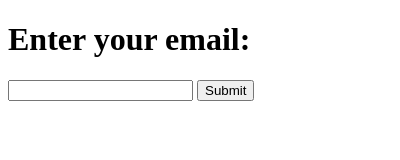
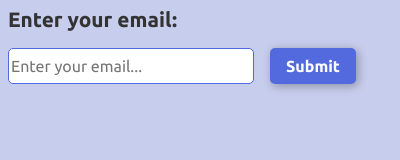
Before and after one commit to pittpt/snoopExtension, a browser extension: page popup/popup.html in a window 400 px wide. Both pictures are taken after typing "name@example.com" into the empty fields and a click on the button "Submit". Drawn offline with Linux system fonts and the light colour scheme.

Commit message:
update Email Input

```diff
--- a/popup/popup.css
+++ b/popup/popup.css
@@ -1,6 +1,66 @@
 body {
+  background-color: #c7cdec;
+  font-family: 'Ubuntu', sans-serif;
   min-width: 24rem; /* your desired width */
   max-width: 100%;
   position: relative;
   vertical-align: middle;
 }
+
+.email-form {
+  display: flex;
+  flex-direction: column;
+  gap: 1rem;
+}
+
+.email-form label {
+  font-size: 1.3rem;
+  font-weight: bold;
+  color: #333;
+}
+
+.input-container {
+  display: flex;
+  flex-direction: column;
+  gap: 0.3rem;
+}
+
+.box-container {
+  display: flex;
+  gap: 1rem;
+}
+
+#input {
+  font-family: inherit;
+  font-size: 1rem;
+  width: 15rem;
+  height: 2rem;
+  /* border: none; */
+  border-radius: 5px;
+  border: 1px solid #536adf;
+  outline: none;
+}
+
+.submit_button {
+  font-family: inherit;
+  font-size: 1rem;
+  background-color: #536adf;
+  padding: 0 1rem;
+  font-weight: bold;
+  color: #fff;
+  border: 1px solid #96b2ff;
+  border-radius: 5px;
+  border: none;
+  box-shadow: 2px 2px 10px rgba(0, 0, 0, 0.3);
+}
+
+.submit_button:hover {
+  opacity: 0.8;
+}
+
+.error-message {
+  color: rgb(253, 75, 75);
+  padding: 0;
+  margin: 0;
+  margin-left: 0.2rem;
+}
--- a/popup/popup.html
+++ b/popup/popup.html
@@ -4,16 +4,34 @@
     <meta charset="UTF-8" />
     <meta http-equiv="X-UA-Compatible" content="IE=edge" />
     <meta name="viewport" content="width=device-width, initial-scale=1.0" />
+    <link rel="preconnect" href="https://fonts.googleapis.com" />
+    <link rel="preconnect" href="https://fonts.gstatic.com" crossorigin />
+    <link
+      href="https://fonts.googleapis.com/css2?family=Ubuntu:wght@400;500;700&display=swap"
+      rel="stylesheet"
+    />
     <title>Snoop Extension</title>
     <link rel="stylesheet" href="popup.css" />
 
     <script defer src="popup.js"></script>
   </head>
   <body>
-    <h1>
-      <label for="email">Enter your email:</label>
-    </h1>
-    <input type="email" id="input" />
-    <button class="submit_button" id="submit_button">Submit</button>
+    <form class="email-form">
+      <label for="email">Enter your email: </label>
+      <div class="input-container">
+        <div class="box-container">
+          <input
+            type="email"
+            id="input"
+            name="email"
+            placeholder="Enter your email..."
+          />
+          <button type="submit" class="submit_button" id="submit_button">
+            Submit
+          </button>
+        </div>
+        <p class="error-message"></p>
+      </div>
+    </form>
   </body>
 </html>
--- a/popup/popup.js
+++ b/popup/popup.js
@@ -1,20 +1,21 @@
-const submitBtn = document.getElementById("submit_button");
-const inputNewItem = document.getElementById("input");
+const emailForm = document.querySelector('.email-form');
+const inputNewItem = document.getElementById('input');
+const errorMsg = document.querySelector('.error-message');
 
-var email = "hi";
+var email = '';
 
-const standardized = (str) => str.toLowerCase();
+const standardized = str => str.toLowerCase();
 
 const setMail = function (e) {
   e.preventDefault();
 
-  if (inputNewItem.value !== "") {
-    email = standardized(inputNewItem.value);
+  if (inputNewItem.value === '') {
+    errorMsg.innerText = 'Email not found!';
   }
-  inputNewItem.value = "";
+  email = standardized(inputNewItem.value);
+  inputNewItem.value = '';
 
   console.log(email);
 };
-console.log(email);
-console.log("g");
-submitBtn.addEventListener("click", setMail);
+
+emailForm.addEventListener('submit', setMail);
```
